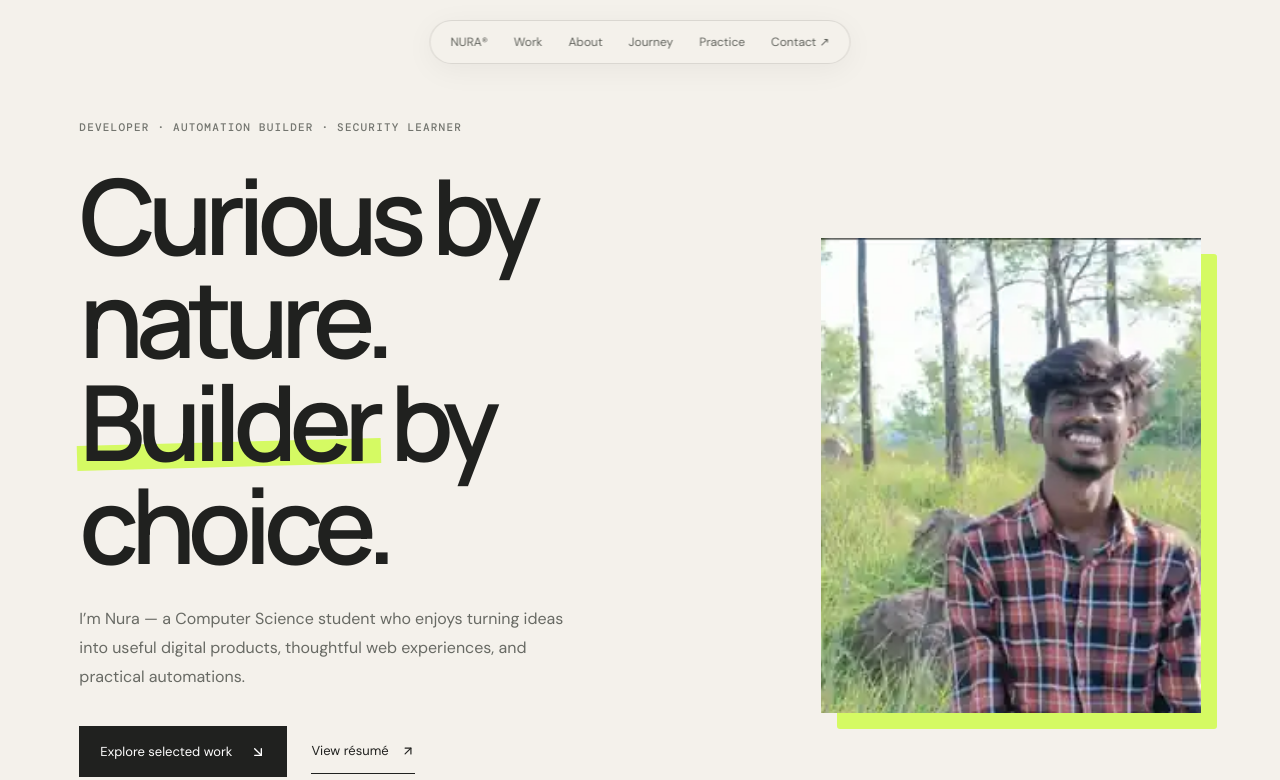
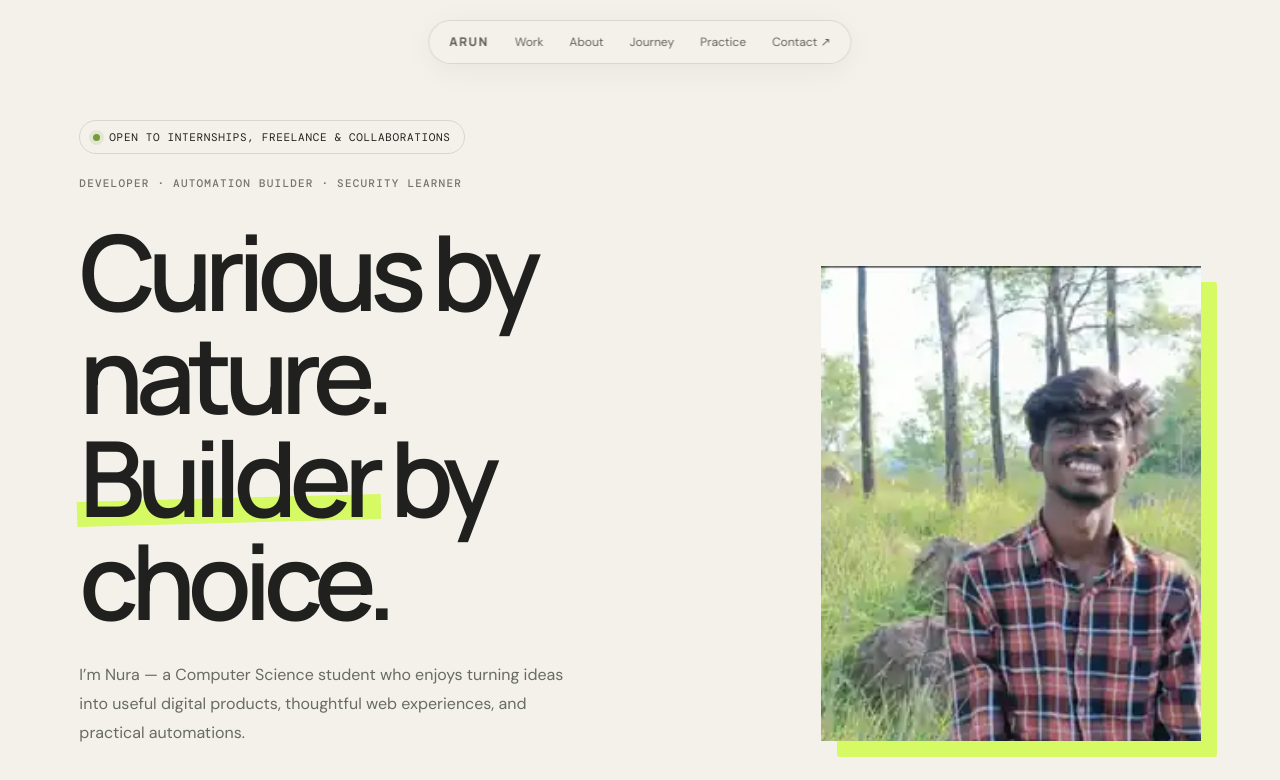
Before and after one commit to Nura730/portfolio, a Next.js app: page / in a window 1280 px wide. Shown: the top 780 px of the page. Built offline with nearby package versions, Linux system fonts and the light colour scheme.

Commit message:
Finalize hero branding and availability label

```diff
--- a/app/page.jsx
+++ b/app/page.jsx
@@ -38,11 +38,12 @@ function Eyebrow({children}) { return <p className="eyebrow">{children}</p>; }
 export default function Page() {
  return <main>
    <nav className="nav-pill" aria-label="Main navigation">
-     <a href="#top">NURA®</a><a href="#work">Work</a><a href="#about">About</a><a href="#journey">Journey</a><a href="#labs">Practice</a><a href="#contact">Contact ↗</a>
+     <a href="#top" style={{fontFamily:"Manrope",fontWeight:800,letterSpacing:".12em"}}>ARUN</a><a href="#work">Work</a><a href="#about">About</a><a href="#journey">Journey</a><a href="#labs">Practice</a><a href="#contact">Contact ↗</a>
    </nav>
    <header id="top" className="site-shell">
     <div className="hero-grid">
      <div>
+      <div className="availability" style={{marginBottom:22}}>Open to Internships, Freelance & Collaborations</div>
       <Eyebrow>Developer · Automation builder · Security learner</Eyebrow>
       <h1 className="display hero-title" style={{margin:"30px 0"}}>Curious by nature.<br/> <span className="highlight">Builder</span> by choice.</h1>
       <p className="hero-copy">I’m Nura — a Computer Science student who enjoys turning ideas into useful digital products, thoughtful web experiences, and practical automations.</p>
```
